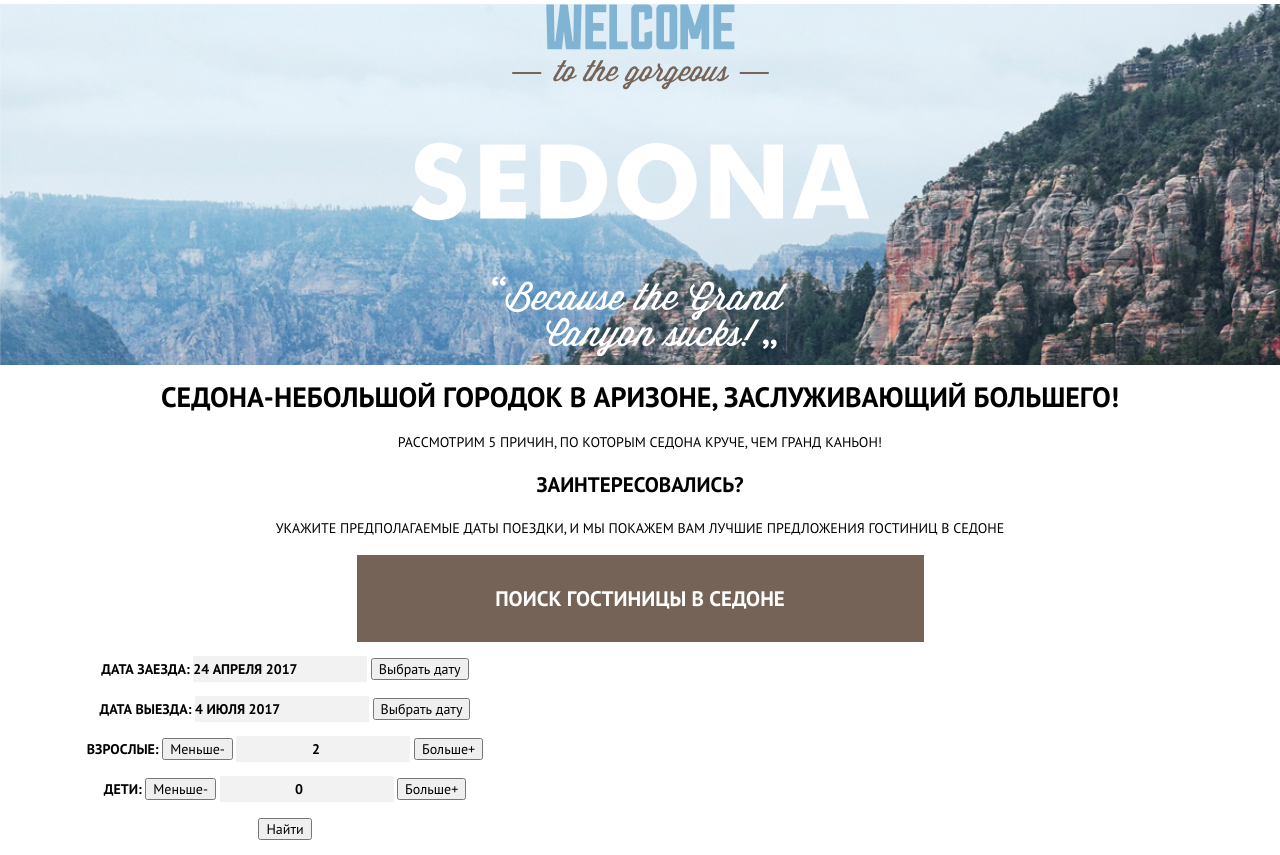
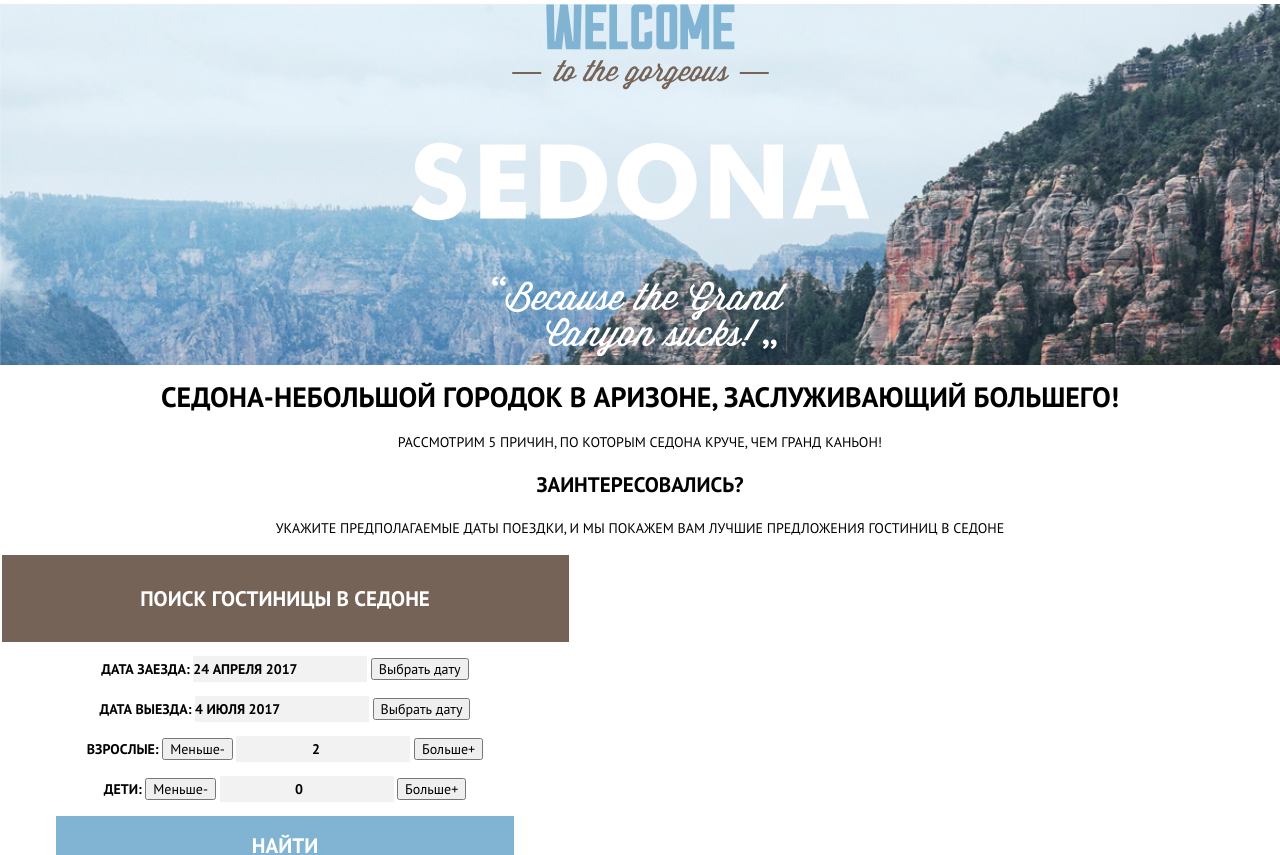
Before and after one commit to ArtemVG/966189-sedona-24, a plain HTML site: page index.html in a window 1280 px wide. Shown: the part 100-955 px from the top of the page. Drawn offline with Linux system fonts and the light colour scheme.

Commit message:
Update index.html

```diff
--- a/index.html
+++ b/index.html
@@ -22,7 +22,6 @@
         </nav>
       </header>
       <main>
-        <!-- А куда здесь прописать бэкграунд с горами welcome-bg.jpg?Или это в css бэкграундом в div class="welcome"?-->
         <div class="welcome"><img src="img/intro-welcome.svg" width="459" height="353" alt="Welcome to the georgius Sedona">
         </div>
         <div class="intro">
@@ -33,9 +32,9 @@
         <div class="search">
           <h2 class="search-title">Заинтересовались?</h2>
           <p>Укажите предполагаемые даты поездки, и мы покажем вам лучшие предложения гостиниц в Седоне</p>
-          <button class="search-btn">Поиск гостиницы в Седоне</button>
         </div>
         <form class="search-form" action="https://echo.htmlacademy.ru/" method="post">
+          <button class="search-btn">Поиск гостиницы в Седоне</button>
           <p class="field-wrapper">
             <label>Дата заезда:</label>
             <input type="text" value="24 апреля 2017">
@@ -54,7 +53,7 @@
                   <button class="minus"><span class="visually-hidden">Меньше</span>-</button>
                   <input type="number" value="0" step="1">
                   <button class="plus"><span class="visually-hidden">Больше</span>+</button></p>
-                  <button type="submit">Найти</button>
+                  <button class="search-btn-two" type="submit">Найти</button>
                 </form>
               </main>
               <footer class="main-footer">
```
